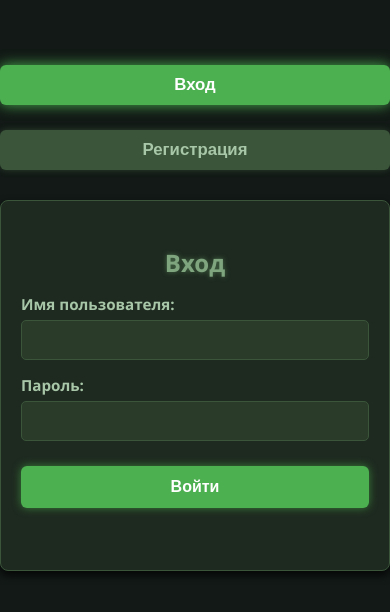
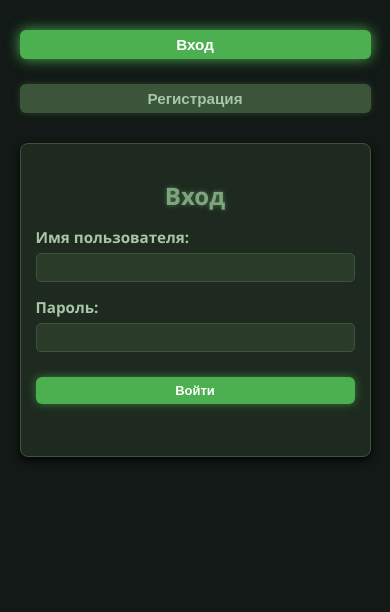
Before and after one commit to Heart-Of-Chornobyl/chatov, a plain HTML site: page templates/reg.html in a window 390 px wide. Drawn offline with Linux system fonts and the light colour scheme; no server answers.

Commit message:
Update reg.html

```diff
--- a/templates/reg.html
+++ b/templates/reg.html
@@ -2,6 +2,7 @@
 <html lang="ru">
 <head>
   <meta charset="UTF-8" />
+  <meta name="viewport" content="width=device-width, initial-scale=1.0">
   <title>Регистрация и Вход с капчей</title>
   <style>
     body {
@@ -12,6 +13,7 @@
       color: #c1d8c1;
       user-select: none;
     }
+
     form {
       background: #1e2a20;
       border: 1px solid #3a553a;
@@ -20,12 +22,14 @@
       margin-bottom: 25px;
       box-shadow: 0 4px 8px rgba(0, 0, 0, 0.8);
     }
+
     h2 {
       color: #7fa57f;
       margin-bottom: 15px;
       text-align: center;
       text-shadow: 0 0 5px #4a6f4a;
     }
+
     label {
       display: block;
       margin-top: 15px;
@@ -33,6 +37,7 @@
       font-size: 0.95rem;
       color: #a8c6a8;
     }
+
     input[type="text"], input[type="password"] {
       width: 100%;
       padding: 10px 12px;
@@ -45,12 +50,14 @@
       color: #c1d8c1;
       transition: border-color 0.3s ease, background-color 0.3s ease;
     }
+
     input[type="text"]:focus, input[type="password"]:focus {
       border-color: #4caf50;
       outline: none;
       background: #395039;
       color: #e1f0e1;
     }
+
     button {
       margin-top: 25px;
       padding: 12px 20px;
@@ -65,10 +72,12 @@
       width: 100%;
       box-shadow: 0 0 8px #3a7d3a;
     }
+
     button:hover {
       background: #3a8a3a;
       box-shadow: 0 0 12px #4caf50;
     }
+
     #captcha-box {
       margin-top: 15px;
       font-weight: bold;
@@ -84,6 +93,7 @@
       font-family: 'Courier New', Courier, monospace;
       text-shadow: 0 0 5px #2f4f2f;
     }
+
     #captcha-box + button {
       margin-left: 10px;
       background: #4caf50;
@@ -97,19 +107,23 @@
       transition: background-color 0.3s ease, color 0.3s ease;
       box-shadow: 0 0 5px #3a7d3a;
     }
+
     #captcha-box + button:hover {
       background: #357a35;
       color: white;
       box-shadow: 0 0 10px #4caf50;
     }
+
     .hidden {
       display: none;
     }
+
     #tabs {
       text-align: center;
       margin-bottom: 30px;
       user-select: none;
     }
+
     #tabs button {
       margin-right: 15px;
       padding: 10px 18px;
@@ -123,17 +137,20 @@
       transition: background-color 0.3s ease, color 0.3s ease;
       box-shadow: 0 0 6px #2c402c;
     }
+
     #tabs button:hover {
       background: #4caf50;
       color: white;
       box-shadow: 0 0 12px #4caf50;
     }
+
     #tabs button.active {
       background: #4caf50;
       color: white;
       cursor: default;
       box-shadow: 0 0 14px #4caf50;
     }
+
     #login-message, #register-message {
       margin-top: 15px;
       font-weight: 700;
@@ -142,6 +159,50 @@
       min-height: 22px;
       text-align: center;
       text-shadow: 0 0 2px #7a3a3a;
+    }
+
+    /* Медиазапросы для мобильных устройств */
+    @media screen and (max-width: 768px) {
+      body {
+        width: 95%;
+        margin: 10px auto;
+      }
+
+      form {
+        padding: 20px;
+      }
+
+      input[type="text"], input[type="password"], button {
+        font-size: 14px;
+        padding: 8px 12px;
+      }
+
+      #tabs button {
+        padding: 8px 14px;
+        font-size: 1rem;
+      }
+    }
+
+    /* Для маленьких экранов */
+    @media screen and (max-width: 480px) {
+      body {
+        width: 90%;
+        margin: 5px auto;
+      }
+
+      form {
+        padding: 15px;
+      }
+
+      input[type="text"], input[type="password"], button {
+        font-size: 13px;
+        padding: 6px 10px;
+      }
+
+      #tabs button {
+        padding: 6px 12px;
+        font-size: 0.95rem;
+      }
     }
   </style>
 </head>
```
